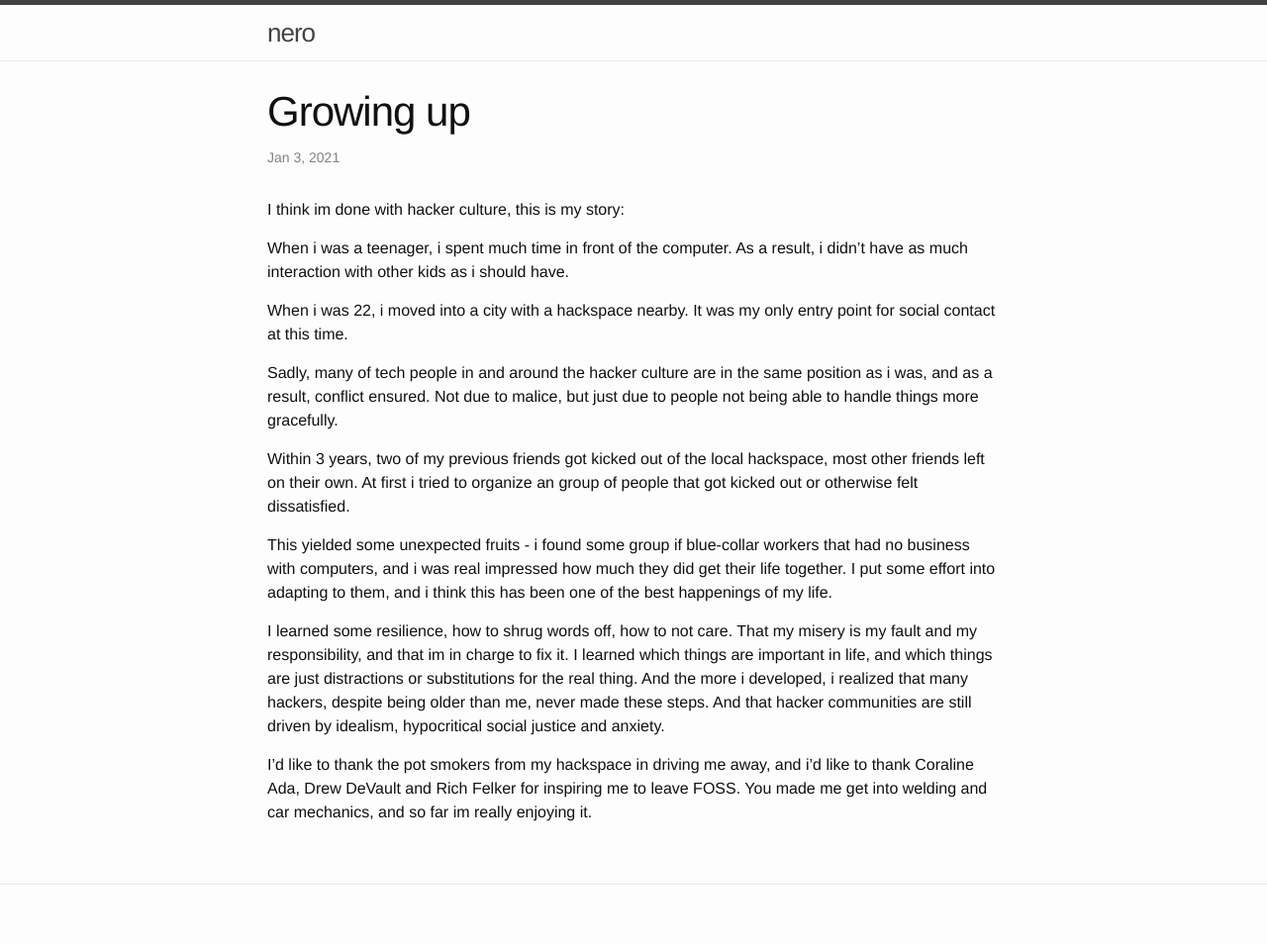
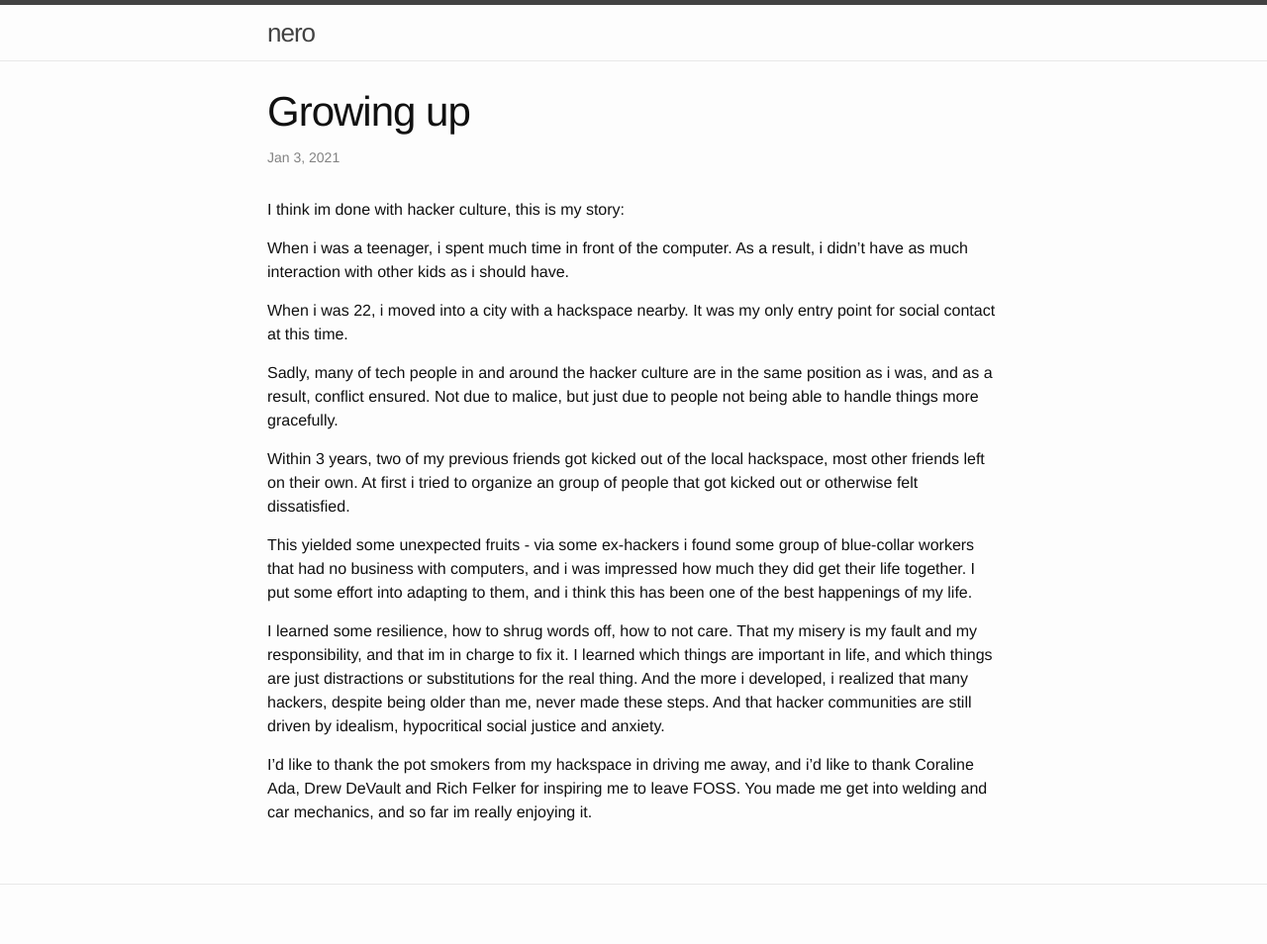
Before and after one commit to nero/nero.github.io, a Jekyll site: the page built from _posts/2021-01-03-growing-up.md, in a window 1280 px wide. Shown: the whole page at 99% size. Built offline with Jekyll 4.4.1, drawn with Linux system fonts in a browser that asks for light colours.

Commit message:
typo fixes

```diff
--- a/_posts/2021-01-03-growing-up.md
+++ b/_posts/2021-01-03-growing-up.md
@@ -17,7 +17,7 @@ Not due to malice, but just due to people not being able to handle things more g
 Within 3 years, two of my previous friends got kicked out of the local hackspace, most other friends left on their own.
 At first i tried to organize an group of people that got kicked out or otherwise felt dissatisfied.
 
-This yielded some unexpected fruits - i found some group if blue-collar workers that had no business with computers, and i was real impressed how much they did get their life together.
+This yielded some unexpected fruits - via some ex-hackers i found some group of blue-collar workers that had no business with computers, and i was impressed how much they did get their life together.
 I put some effort into adapting to them, and i think this has been one of the best happenings of my life.
 
 I learned some resilience, how to shrug words off, how to not care.
```
